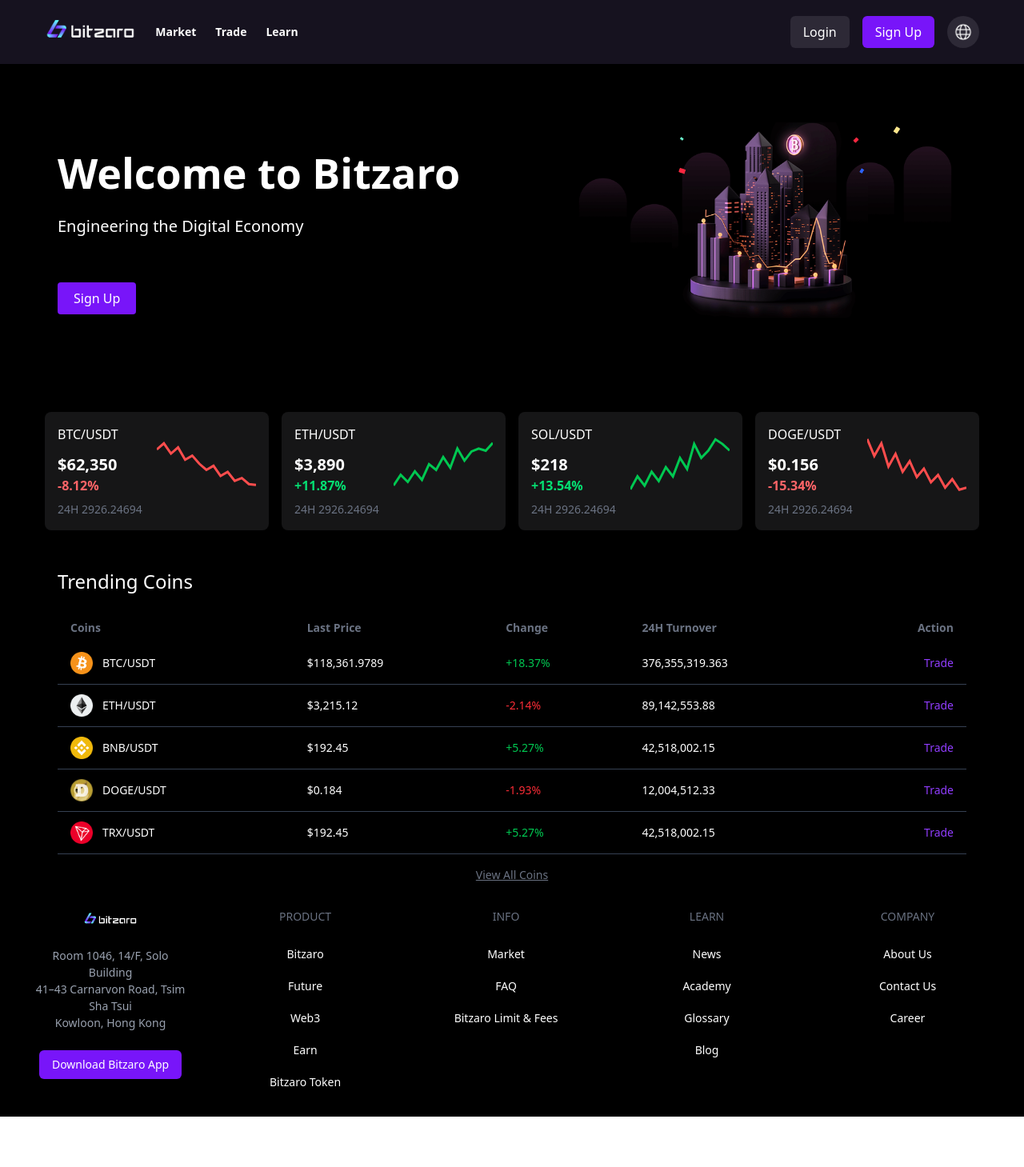
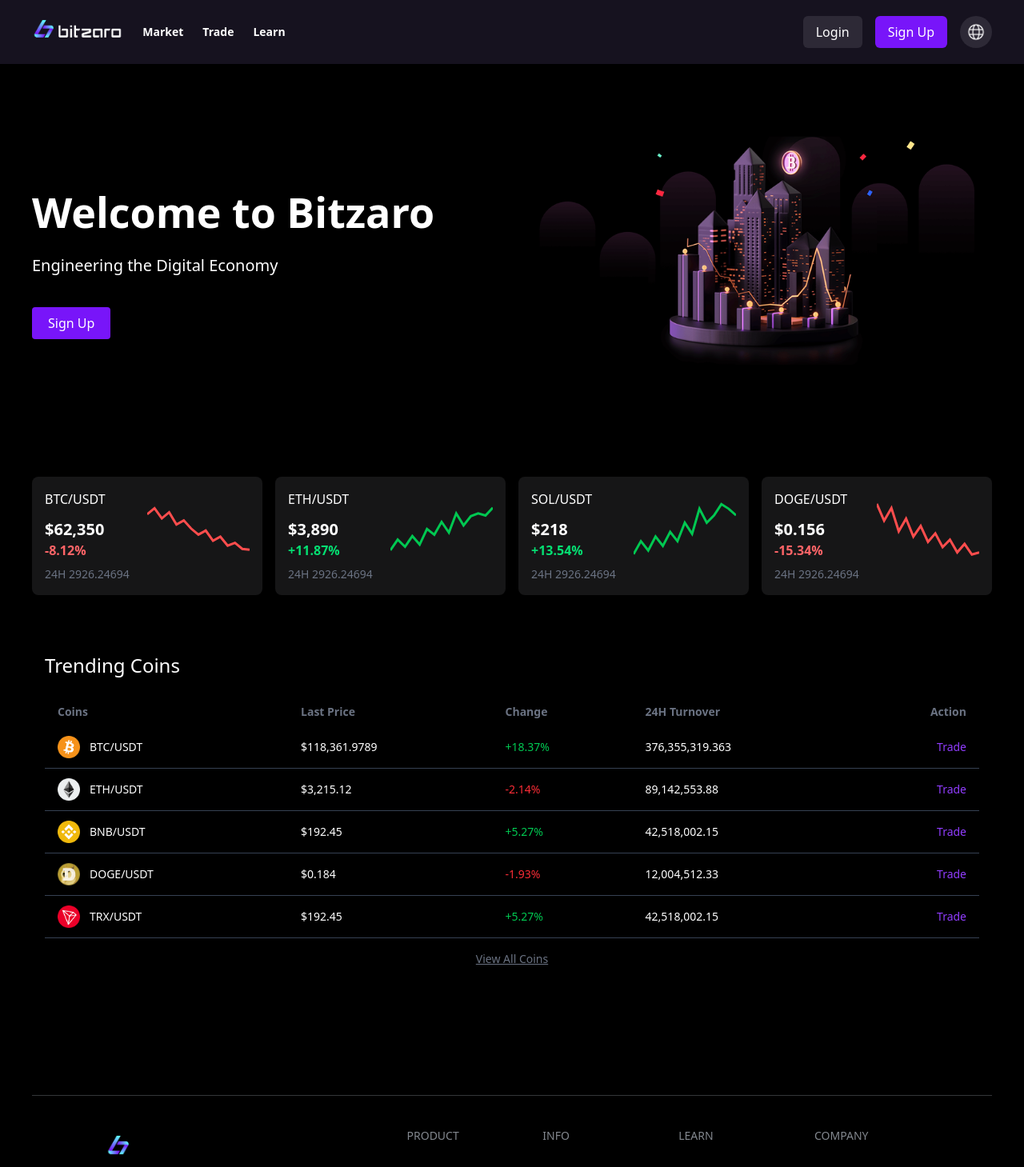
Before and after one commit to elnobrianardi/bitzaro-chainup-demo, a React (Vite) app in the folder landingpage/: page /market in a window 1280 px wide. Shown: the top 1459 px of the page at 80% size. Before the commit the page ends 1396 px from the top, so only its background shows below. Built offline with nearby package versions, Linux system fonts and the light colour scheme.

Commit message:
fix layout in landingpage, partial fix in market and spot

```diff
--- a/landingpage/src/components/InsightSectionDark.jsx
+++ b/landingpage/src/components/InsightSectionDark.jsx
@@ -1,5 +1,5 @@
 import React from "react";
-import bitzaroLogoWhite from "../assets/Logo/BitzaroLogoWhite.png";
+import bitzaroLogoBlack from "../assets/Logo/BitzaroLogoBlack.png";
 
 export const InsightsSectionDark = () => {
   const footerData = {
@@ -29,17 +29,16 @@
   };
 
   return (
-    <footer className="max-w-[1200px] mx-autopy-10 flex xl:flex-row flex-col gap-10 text-white pb-8">
-
-      {/* Logo + Address + Button centered */}
-      <div className="flex flex-col items-center gap-6 text-center">
+    <footer className="max-w-full mx-auto justify-evenly py-10 flex md:flex-row flex-col gap-10 border-t border-[#83888F]/40">
+      {/* Logo + Address + Button */}
+      <div className="flex flex-col gap-6 items-start md:text-left">
         <img
-          className="w-[122px] h-6 object-contain"
+          className="w-[122px] h-auto"
           alt="Bitzaro logo"
-          src={bitzaroLogoWhite}
+          src={bitzaroLogoBlack}
         />
 
-        <address className="font-medium text-gray-400 text-sm leading-[21px] not-italic">
+        <address className="font-medium text-[#F5F7FA] text-sm leading-[21px] not-italic">
           Room 1046, 14/F, Solo Building
           <br />
           41–43 Carnarvon Road, Tsim Sha Tsui
@@ -47,20 +46,20 @@
           Kowloon, Hong Kong
         </address>
 
-        <button className="px-4 py-2 bg-[#7815F9] rounded-md text-white text-sm font-medium hover:bg-opacity-90 transition-colors">
+        <button className="w-fit self-center md:self-start px-4 py-2 bg-[#7815F9] rounded-md text-white text-sm font-medium hover:bg-opacity-90 transition-colors">
           Download Bitzaro App
         </button>
       </div>
 
       {/* Footer Links in 2-column grid on small screens, 4 columns on larger screens */}
-      <div className="grid grid-cols-2 md:grid-cols-4 gap-10 w-full text-center">
+      <div className="grid grid-cols-2 md:grid-cols-4 gap-10 text-center md:text-left">
         {Object.entries(footerData).map(([section, links]) => (
           <nav
             key={section}
             className="flex flex-col gap-6"
             aria-label={`${section} navigation`}
           >
-            <h3 className="text-gray-500 text-sm font-medium uppercase">
+            <h3 className="text-[#83888F] text-sm font-medium uppercase">
               {section}
             </h3>
             <ul className="flex flex-col gap-4">
@@ -68,7 +67,7 @@
                 <li key={index}>
                   <a
                     href={item.href}
-                    className="text-white text-sm font-medium hover:text-[#913DFF] transition-colors"
+                    className="text-[#F5F7FA] text-sm font-medium hover:text-[#7815f9] transition-colors"
                   >
                     {item.name}
                   </a>
--- a/landingpage/src/components/InsightsSectionWhite.jsx
+++ b/landingpage/src/components/InsightsSectionWhite.jsx
@@ -29,9 +29,9 @@
   };
 
   return (
-    <footer className="max-w-[1200px] mx-auto justify-evenly py-10 flex xl:flex-row flex-col gap-10">
+    <footer className="max-w-full mx-auto justify-evenly py-10 flex md:flex-row flex-col gap-10">
       {/* Logo + Address + Button */}
-      <div className="flex flex-col gap-6 text-left">
+      <div className="flex flex-col gap-6 items-start md:text-left">
         <img
           className="w-[122px] h-auto"
           alt="Bitzaro logo"
@@ -46,13 +46,13 @@
           Kowloon, Hong Kong
         </address>
 
-        <button className="w-fit self-start px-4 py-2 bg-[#7815F9] rounded-md text-white text-sm font-medium hover:bg-opacity-90 transition-colors">
+        <button className="w-fit self-center md:self-start px-4 py-2 bg-[#7815F9] rounded-md text-white text-sm font-medium hover:bg-opacity-90 transition-colors">
           Download Bitzaro App
         </button>
       </div>
 
       {/* Footer Links in 2-column grid on small screens, 4 columns on larger screens */}
-      <div className="grid grid-cols-2 md:grid-cols-4 gap-10 text-left">
+      <div className="grid grid-cols-2 md:grid-cols-4 gap-10 text-center md:text-left">
         {Object.entries(footerData).map(([section, links]) => (
           <nav
             key={section}
--- a/landingpage/src/components/InvestmentInfoSection.jsx
+++ b/landingpage/src/components/InvestmentInfoSection.jsx
@@ -22,7 +22,7 @@
 
   return (
     <section
-      className="flex flex-col md:flex-row w-full max-w-[1200px] mx-auto items-start md:items-start gap-10 md:gap-[62px] my-8"
+      className="flex flex-col md:flex-row w-full max-w-[1200px] mx-auto items-start md:items-start gap-10 md:gap-[62px] mb-20"
       role="region"
       aria-labelledby="investment-info-heading"
     >
--- a/landingpage/src/components/MarketHeroSection.jsx
+++ b/landingpage/src/components/MarketHeroSection.jsx
@@ -3,12 +3,12 @@
 
 const MarketHeroSection = () => {
   return (
-    <section className="w-full flex flex-col md:flex-row items-center justify-center py-16 px-4 md:px-8 gap-8 ">
+    <section className="w-full flex flex-col md:flex-row items-center justify-center py-20 gap-8 ">
       {/* Text content */}
-      <div className="flex flex-col items-center md:items-start text-center md:text-left text-white gap-4 md:gap-6 md:w-1/2">
+      <div className="flex flex-col items-center md:items-start text-center md:text-left text-white gap-7 md:gap-6 md:w-1/2">
         <h2 className="text-4xl md:text-[52px] font-bold">Welcome to Bitzaro</h2>
         <p className="text-lg md:text-xl">Engineering the Digital Economy</p>
-        <button className="rounded py-2 px-5 bg-[#7815F9] mt-4 md:mt-8">
+        <button className="rounded py-2 px-5 bg-[#7815F9] mt-4 md:mt-3.5">
           Sign Up
         </button>
       </div>
@@ -18,7 +18,7 @@
         <img
           src={HeroImage}
           alt="Bitzaro Hero"
-          className="w-full max-w-[500px] h-auto object-contain"
+          className="w-full h-auto object-contain"
         />
       </div>
     </section>
--- a/landingpage/src/components/NavigationSection.jsx
+++ b/landingpage/src/components/NavigationSection.jsx
@@ -15,7 +15,7 @@
 
   return (
     <header className="fixed top-0 left-0 w-full bg-[#16121f] backdrop-blur-[5px] z-50 py-4">
-      <div className="max-w-[1200px] w-full mx-auto flex justify-between items-center px-4">
+      <div className="max-w-[1200px] w-full mx-auto flex justify-between items-center">
         {/* Left group */}
         <div className="flex items-center gap-6">
           <Link to="/">
--- a/landingpage/src/components/SearchBar.jsx
+++ b/landingpage/src/components/SearchBar.jsx
@@ -36,7 +36,7 @@
   return (
     <div className="flex flex-col sm:flex-row sm:justify-between sm:items-center border-b border-gray-500 relative w-full gap-4 sm:gap-0">
       {/* Tabs */}
-      <div className="flex text-gray-200 gap-6 w-full sm:w-auto relative">
+      <div className="flex text-gray-200 p-2 gap-6 w-full sm:w-auto relative">
         {tabs.map(({ label, path }, index) =>
           path ? (
             <Link key={label} to={path} onClick={() => handleClick(path)}>
@@ -81,10 +81,11 @@
         className="
           bg-[#F1EEF71A]
           rounded-full
-          px-1 pt-1
+          px-1 py-2
           flex-1 sm:flex-none
           mb-2 sm:mb-0
-          sm:w-[280px] lg:w-[160px]
+          w-3xs
+          pr-6
         "
       >
         <div className="flex gap-2 items-center">
--- a/landingpage/src/components/TrendingTable.jsx
+++ b/landingpage/src/components/TrendingTable.jsx
@@ -3,7 +3,7 @@
 import tableData from '../data/trendingTable'
 
 const TrendingTable = () => (
-  <div className="py-8 px-4 sm:px-6 lg:px-8">
+  <div className="pt-8 pb-40 px-4">
     <h2 className="text-white text-xl sm:text-2xl mb-4 sm:mb-6">Trending Coins</h2>
 
     {/* Scrollable wrapper */}
--- a/landingpage/src/pages/Landing.jsx
+++ b/landingpage/src/pages/Landing.jsx
@@ -29,7 +29,7 @@
       {/* One App Heading */}
       <section className="relative w-full bg-white z-0 md:z-30">
         <div className="max-w-[1200px] mx-auto text-center items-center justify-center px-4">
-          <div className="absolute -top-16 left-1/2 -translate-x-1/2 pt-16 pb-14 rounded-t-4xl w-full bg-white">
+          <div className="absolute -top-16 left-1/2 -translate-x-1/2 pt-16 pb-12 rounded-t-4xl w-full bg-white">
             <h2 className="text-5xl font-extrabold">
               One App, Endless Possibilities
             </h2>
@@ -94,7 +94,7 @@
       </section>
 
       {/* Bitcoin Investment */}
-      <section className="w-full">
+      <section className="w-full px-4">
         <div className="max-w-[1200px] mx-auto py-16">
           <div className="flex gap-4 items-start">
             <h2 className="text-5xl font-extrabold pb-16 text-left">
@@ -104,7 +104,7 @@
           </div>
 
           <BitcoinInvestmentSection />
-          <p className="text-sm text-gray-500 mt-4">
+          <p className="text-sm text-gray-500 mt-4 text-center">
             Based on data from 1 March 2020 - 1 March 2024. Past performances do
             not guarantee the future.
           </p>
--- a/landingpage/src/pages/Market.jsx
+++ b/landingpage/src/pages/Market.jsx
@@ -9,14 +9,14 @@
 const Market = () => {
 
   return (
-    <div className="w-full bg-black">
+    <div className="w-full bg-black  px-4">
       <NavigationSection />
 
       <section className="pt-[80px] max-w-[1200px] mx-auto">
         <MarketHeroSection />
       </section>
 
-      <section className="grid gap-4 p-4 grid-cols-2 lg:grid-cols-3 xl:grid-cols-4 w-full max-w-[1200px] mx-auto">
+      <section className="grid gap-4 pt-4 pb-10 grid-cols-2 lg:grid-cols-3 xl:grid-cols-4 w-full max-w-[1200px] mx-auto">
       {lineChartMockData.map((item) => (
         <LineChartCard key={item.id} {...item} />
       ))}
```
